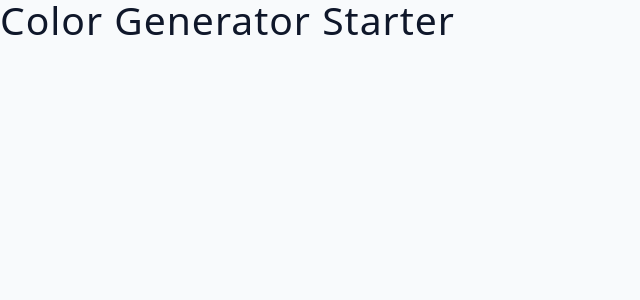
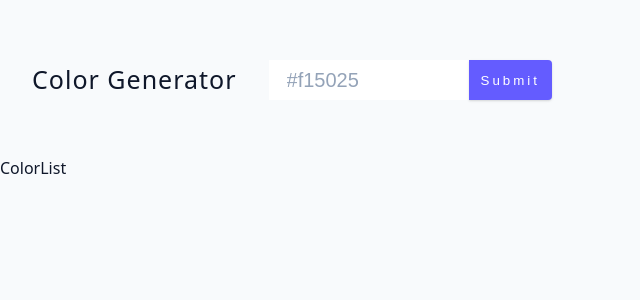
Before and after one commit to locaulker/colorGenerator-app, a React (Vite) app: page / in a window 1280 px wide. Shown: the top 300 px of the page, without its empty margins (0-640 px from the left). Built offline with nearby package versions, Linux system fonts and the light colour scheme.

Commit message:
created components and structure for the form

```diff
--- a/src/App.jsx
+++ b/src/App.jsx
@@ -1,4 +1,12 @@
+import ColorList from "./ColorList"
+import Form from "./Form"
+
 const App = () => {
-  return <h2>Color Generator Starter</h2>;
-};
-export default App;
+  return (
+    <main>
+      <Form />
+      <ColorList />
+    </main>
+  )
+}
+export default App
--- /dev/null
+++ b/src/ColorList.jsx
@@ -0,0 +1,4 @@
+const ColorList = () => {
+  return <div>ColorList</div>
+}
+export default ColorList
--- /dev/null
+++ b/src/Form.jsx
@@ -0,0 +1,25 @@
+import { useState } from "react"
+
+const Form = () => {
+  const [color, setColor] = useState("")
+
+  const handleSubmit = (e) => {}
+
+  return (
+    <section className="container">
+      <h4>Color Generator</h4>
+      <form className="color-form" onSubmit={handleSubmit}>
+        <input
+          type="text"
+          placeholder="#f15025"
+          value={color}
+          onChange={(e) => setColor(e.target.value)}
+        />
+        <button type="submit" className="btn" style={{ background: "color" }}>
+          Submit
+        </button>
+      </form>
+    </section>
+  )
+}
+export default Form
--- /dev/null
+++ b/src/SingleColor.jsx
@@ -0,0 +1,4 @@
+const SingleColor = () => {
+  return <div>SingleColor</div>
+}
+export default SingleColor
```
